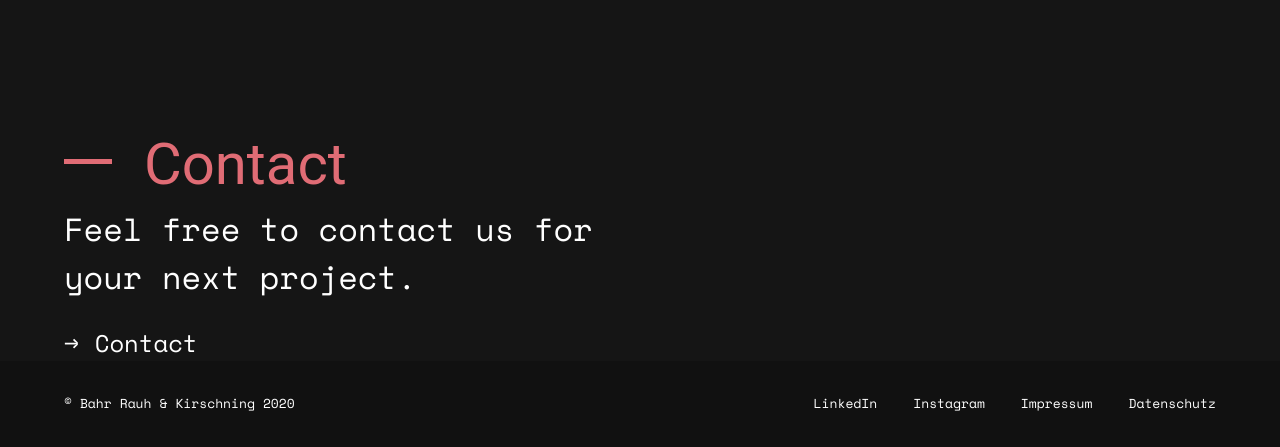
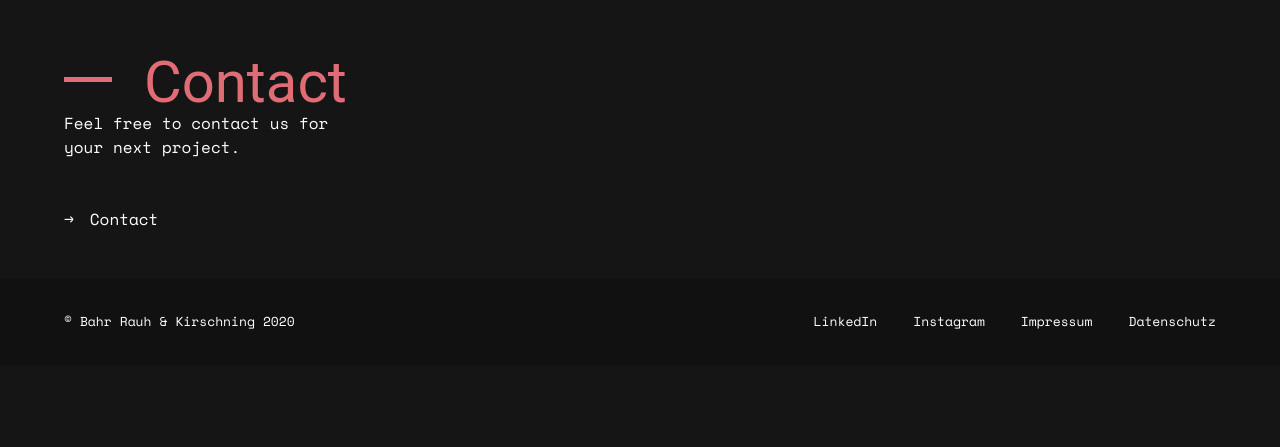
Before and after one commit to BringBeyond/Internal, a website: page index.html in a window 1280 px wide. Shown: the part 4149-4596 px from the top of the page. After the commit the page ends 4514 px from the top, so only its background shows below. Drawn offline with nearby package versions, Linux system fonts and the light colour scheme.

Commit message:
update about

```diff
--- a/_sass/_custom.scss
+++ b/_sass/_custom.scss
@@ -10,6 +10,8 @@ $body-background-color: $bg-color-primary;
 $family-sans-serif: "Roboto", sans-serif;
 $family-monospace: "Space Mono", monospace;
 $size-1: 3.625rem;
+$size-3: 2,0625rem;
+$size-4: 1,5rem;
 $size-7: 0.8125rem;
 
 // Make Links White
--- a/index.html
+++ b/index.html
@@ -98,35 +98,37 @@
     </section>
     <section id="about">
       <div class="container">
+				<div class="columns">
+					<div class="column is-one-quarter">
         <div class="content-heading">
           <div class="heading-bar"></div>
           <span class="is-size-1 has-text-primary">About</span>
         </div>
+					</div>
+				<div class="colum is-family-monospace">
         <p class="infill">
           Lorem ipsum dolor, sit amet consectetur adipisicing elit.
           Exercitationem quisquam quos quas, nemo laudantium fugit, blanditiis
           dignissimos tempora placeat est repellat minus, at sapiente ab
           incidunt esse? Et, iure temporibus.
         </p>
+				</div>
+				</div>
       </div>
     </section>
     <section id="contact">
       <div class="container">
         <div class="content-heading">
           <div class="heading-bar"></div>
-          <span class="is-size-1 has-text-primary">Contact</span>
+          <span class="is-size-1 has-text-primary is-family-sans-serif">Contact</span>
         </div>
-        <div class="columns pt-3">
-          <div class="column is-full is-size-3 is-family-monospace">
+          <div class="is-size-3 is-family-monospace pb-6">
             Feel free to contact us for<br />
             your next project.
           </div>
-        </div>
-        <div class="columns">
-          <div class="column is-full is-size-4 is-family-monospace">
+          <div class="is-size-4 is-family-monospace pb-6">
             <span class="pr-4">&#8594;</span
             ><a href="mailto:beispiel@example.org">Contact</a>
-          </div>
         </div>
       </div>
     </section>
```
Also changed, not shown: css/main.css.
